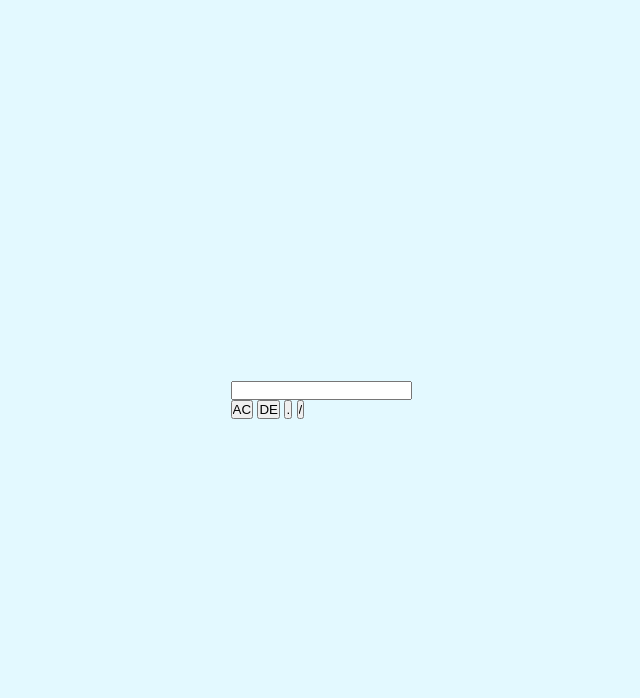
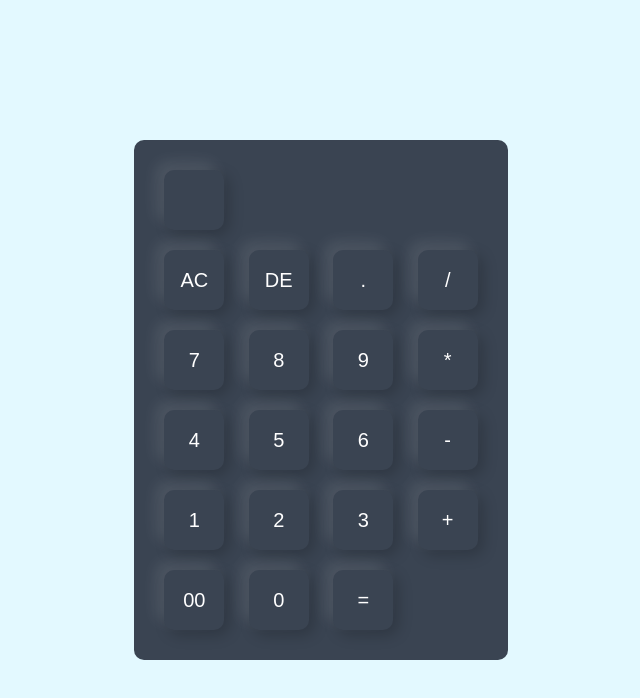
Before and after one commit to Ardit-H/Calculator, a plain HTML site: page index.html in a window 1280 px wide. Shown: the whole page, without its empty margins (319-959 px from the left). Drawn offline with Linux system fonts and the light colour scheme.

Commit message:
added other buttons and made some changes in css

```diff
--- a/index.html
+++ b/index.html
@@ -19,6 +19,29 @@
                     <input type="button" value=".">
                     <input type="button" value="/">
                 </div>
+                 <div>
+                    <input type="button" value="7">
+                    <input type="button" value="8">
+                    <input type="button" value="9">
+                    <input type="button" value="*">
+                </div>
+                 <div>
+                    <input type="button" value="4">
+                    <input type="button" value="5">
+                    <input type="button" value="6">
+                    <input type="button" value="-">
+                </div>
+                 <div>
+                    <input type="button" value="1">
+                    <input type="button" value="2">
+                    <input type="button" value="3">
+                    <input type="button" value="+">
+                </div>
+                 <div>
+                    <input type="button" value="00">
+                    <input type="button" value="0">
+                    <input type="button" value="=">
+                </div>
             </form>
         </div>
     </div>
--- a/style.css
+++ b/style.css
@@ -13,3 +13,22 @@
     align-items: center;
     justify-content: center;
 }
+.calculator{
+    background: #3a4452;
+    padding: 20px;
+    border-radius: 10px;
+
+}
+.calculator form input{
+    border: 0;
+    outline: 0;
+    width: 60px;
+    height: 60px;
+    border-radius: 10px;
+    box-shadow: -8px -8px 15px rgba(255,255,255,0.1),5px 5px 15px rgba(0,0,0,0.2);
+    background: transparent;
+    font-size: 20px;
+    color: #fff;
+    cursor: pointer;
+    margin: 10px;
+}
```
